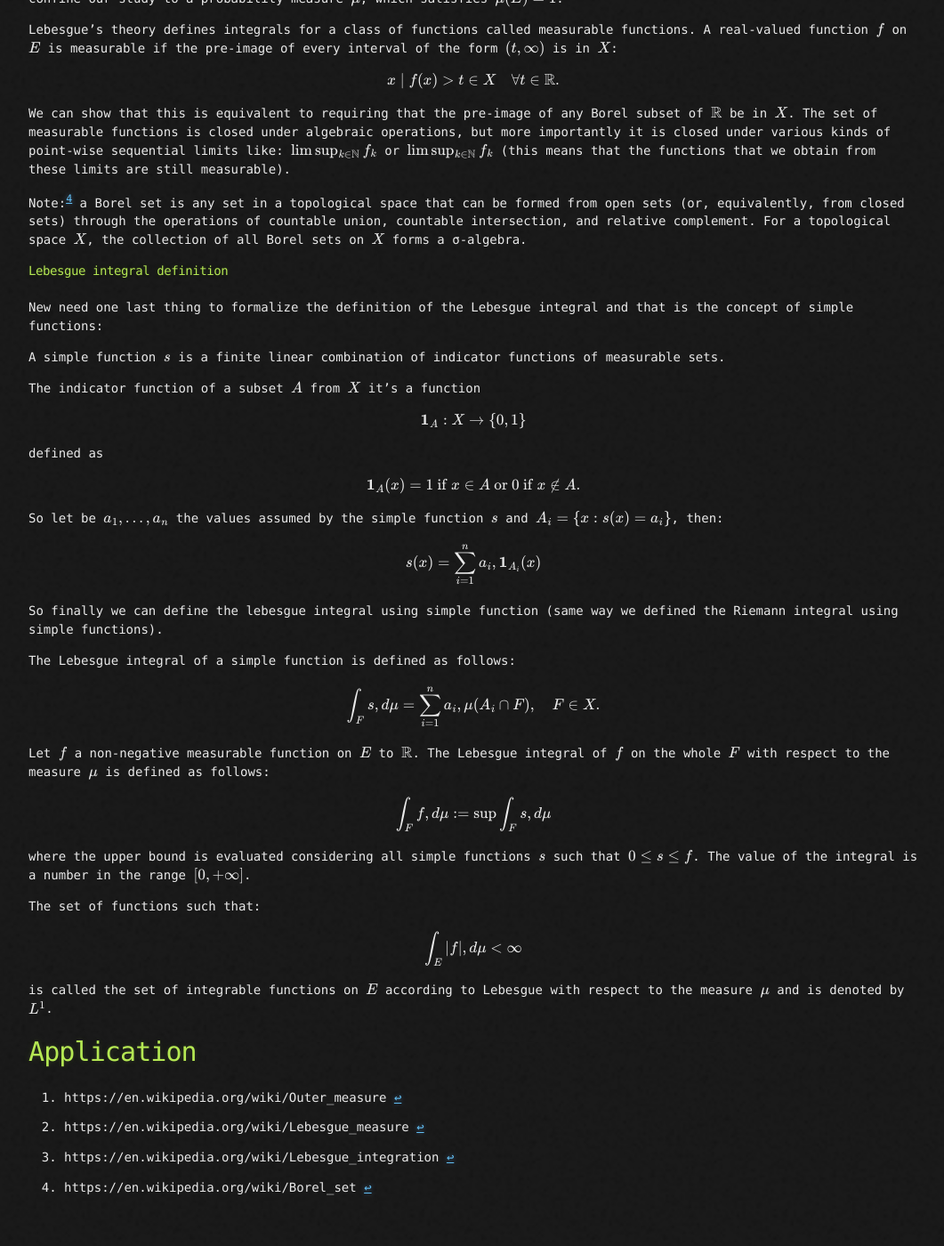
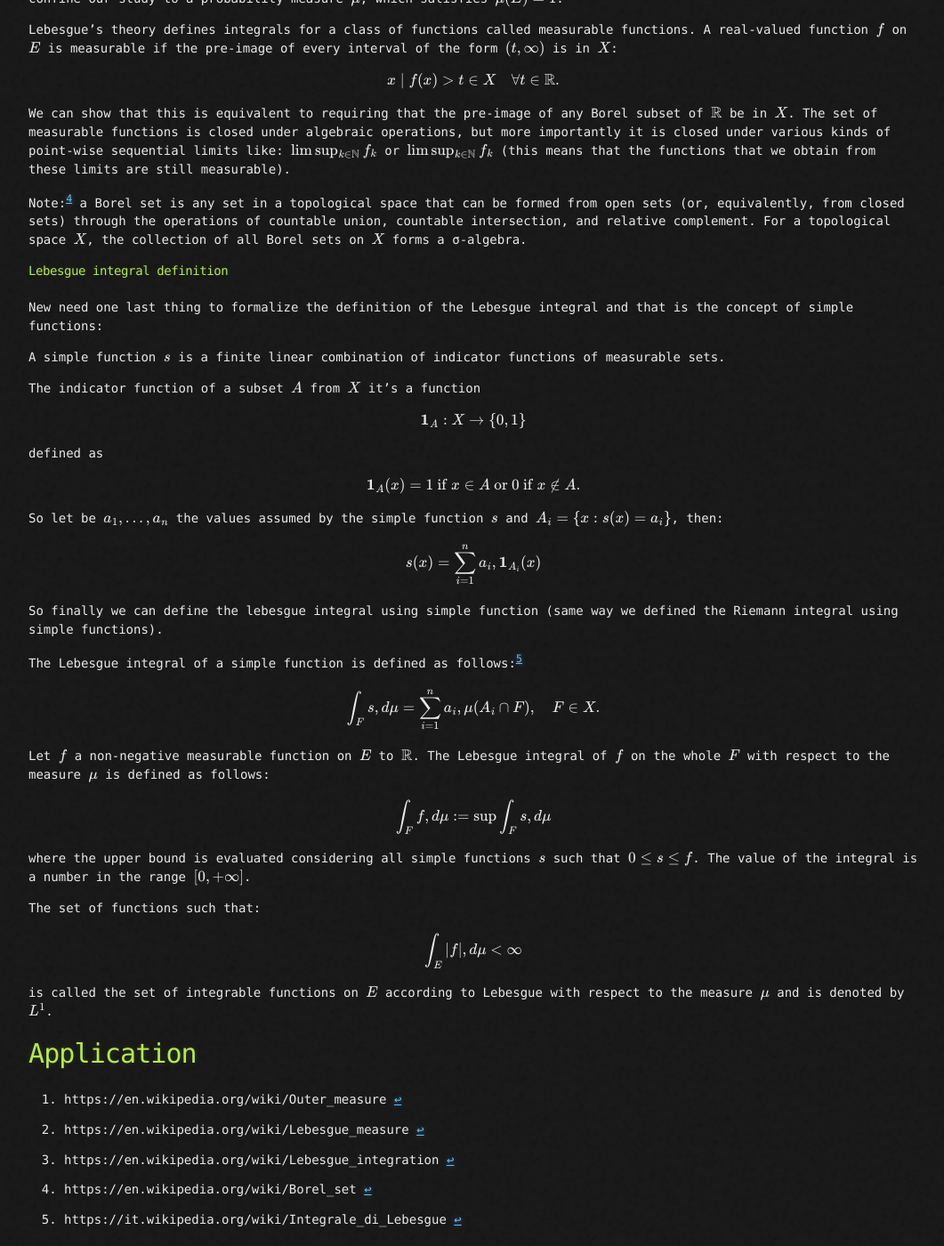
Before and after one commit to Videars/Statistics, a Jekyll site: the page built from Week7/Research.md, in a window 1280 px wide and 1400 px high, scrolled down 2021 px. Shown: the whole window at 89% size, without its empty margins (108-1169 px from the left). Built offline with Jekyll 4.4.1, drawn with Linux system fonts in a browser that asks for light colours; our own code applies the rules of GitHub Pages for plain Markdown files; formulas are drawn with MathJax 3; before the commit the page ends 3385 px from its top, so only the background shows below that.

Commit message:
Update Research.md

```diff
--- a/Week7/Research.md
+++ b/Week7/Research.md
@@ -109,7 +109,7 @@ $$
 
 So finally we can define the lebesgue integral using simple function (same way we defined the Riemann integral using simple functions).
 
-The Lebesgue integral of a simple function is defined as follows:
+The Lebesgue integral of a simple function is defined as follows:[^5]
 
 $$
 \int_ {F}s\\, d\mu =\sum_{i=1}^{n}a_{i}\\, \mu (A_{i}\cap F),\quad F\in X.
@@ -138,4 +138,4 @@ is called the set of integrable functions on $E$ according to Lebesgue with resp
 [^2]: https://en.wikipedia.org/wiki/Lebesgue_measure
 [^3]: https://en.wikipedia.org/wiki/Lebesgue_integration
 [^4]: https://en.wikipedia.org/wiki/Borel_set
-[^5]:
+[^5]: https://it.wikipedia.org/wiki/Integrale_di_Lebesgue
```
